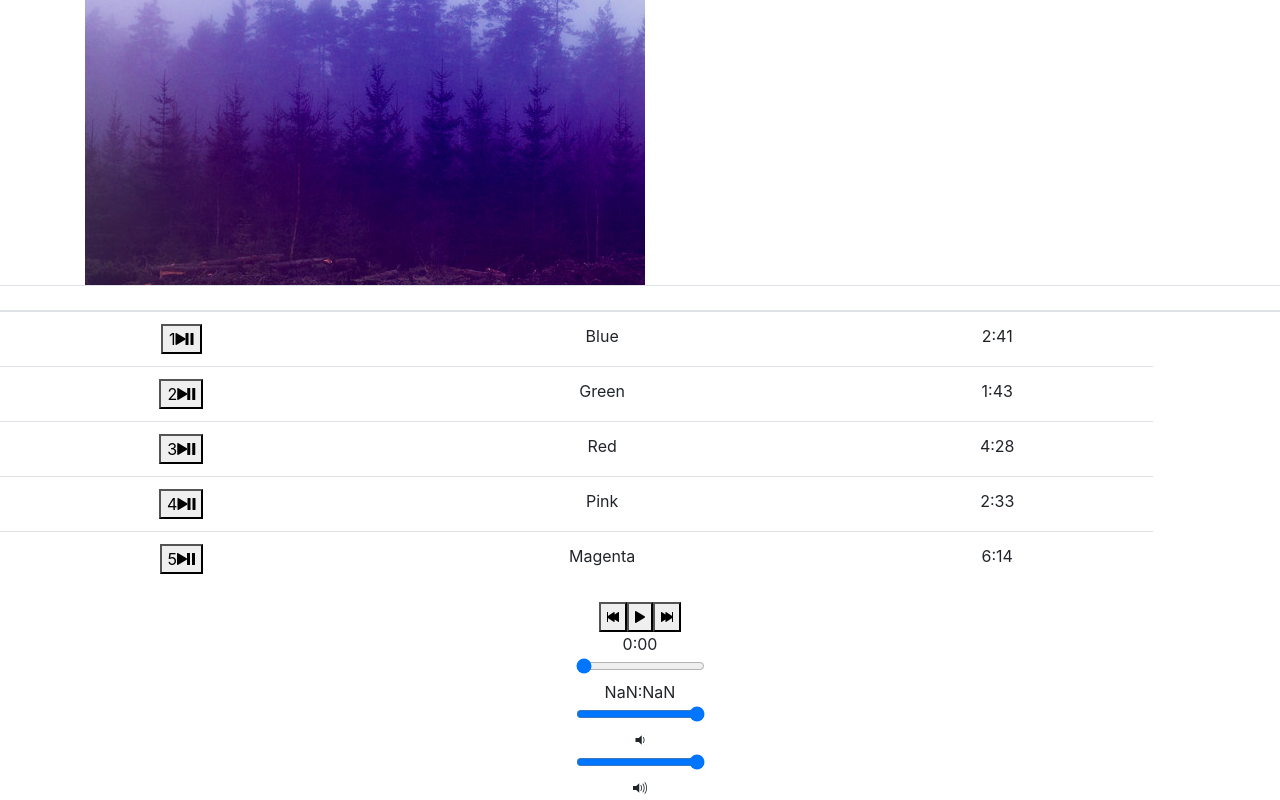
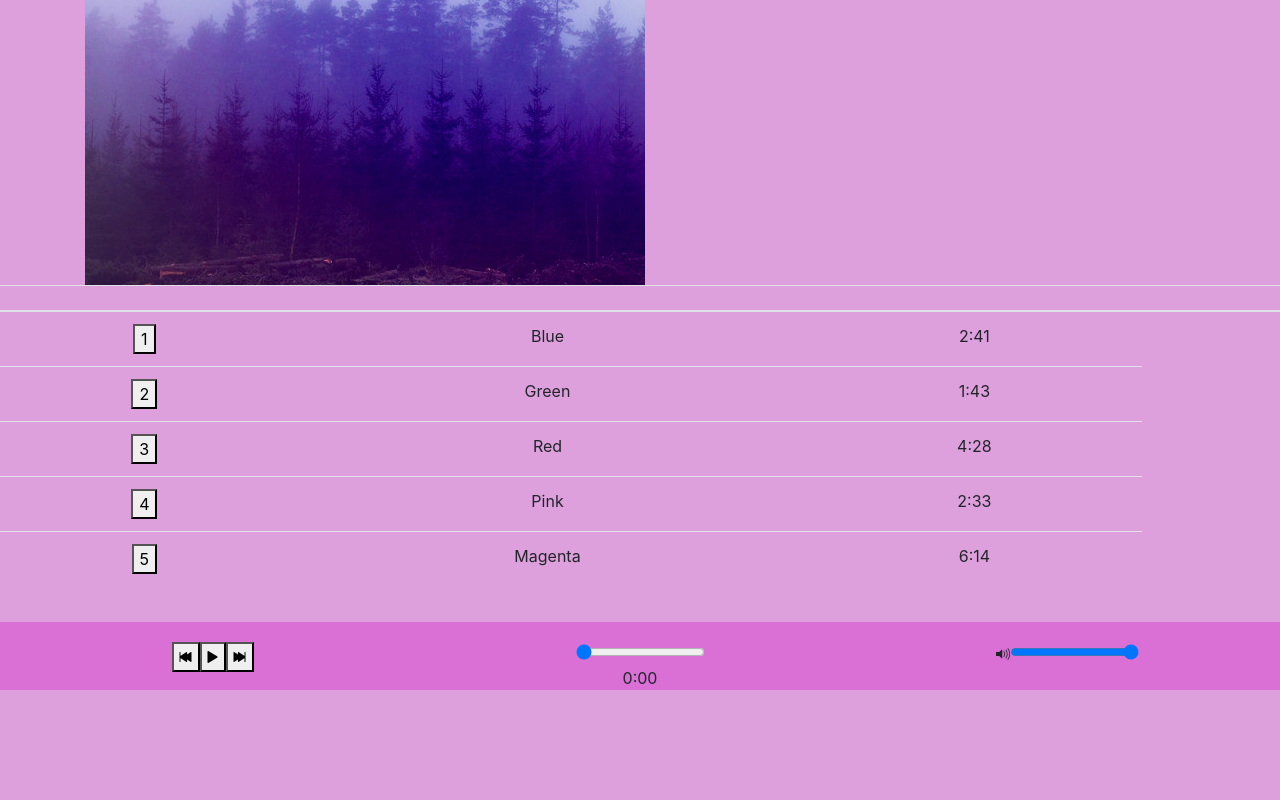
Before and after one commit to vrrodgers/bloc-jams-react, a React (Create React App) app: page /album/the-colors in a window 1280 px wide. Shown: the part 331-1131 px from the top of the page. After the commit the page ends 1021 px from the top, so only its background shows below. Built offline with nearby package versions, Linux system fonts and the light colour scheme.

Commit message:
added some styling

```diff
--- a/public/index.html
+++ b/public/index.html
@@ -28,7 +28,7 @@
     -->
     <title>React App</title>
   </head>
-  <body>
+  <body style="background-color: #dda0dd;">
     <noscript>
       You need to enable JavaScript to run this app.
     </noscript>
--- a/src/App.css
+++ b/src/App.css
@@ -1,3 +1,5 @@
+
+
 .App {
   text-align: center;
 }
@@ -31,21 +33,19 @@
 .ion-iphone{
    font-size: 90px;
 }
-
-
-
-jumbotron {
-  background-image: url("/images/club.png");
-  background-color: #17234E;
-  margin-bottom: 0;
-  min-height: 10%;
-  background-repeat: no-repeat;
-  background-position: center;
-  -webkit-background-size: cover;
-  background-size: cover;
+/* Library */
+.pic{
+  margin-top: 50px;
+}
+h3{
+  margin-top: 40px;
 }
 
-
+/* App */
+.navbar-brand{
+  font-size: 50px;
+}
+/* playerbar */
 
 
 @keyframes App-logo-spin {
--- a/src/App.js
+++ b/src/App.js
@@ -6,14 +6,16 @@ import Library from './components/Library';
 import Album from './components/Album';
 import * as ReactBootstrap from "react-bootstrap";
 
+
 class App extends Component {
   render() {
     return <div className="App">
+
           <header>
             <nav>
               <ReactBootstrap.Navbar>
                 <ReactBootstrap.Navbar.Header>
-                <ReactBootstrap.Navbar.Brand>
+                  <ReactBootstrap.Navbar.Brand >
                     <Link to="/">Bloc Jams</Link>
                   </ReactBootstrap.Navbar.Brand>
                 </ReactBootstrap.Navbar.Header>
@@ -36,6 +38,7 @@ class App extends Component {
             <Route path="/album/:slug" component={Album} />
           </main>
         </div>;
+
   }
 }
 
--- a/src/components/Album.js
+++ b/src/components/Album.js
@@ -197,8 +197,7 @@ class Album extends Component {
                 <td className="song-actions">
                   <button>
                     <span className="song-number ">{index + 1}</span>
-                    <span className="ion-play" />
-                    <span className="ion-pause" />
+
                   </button>
                 </td>
                 <td className="song-title">{song.title}</td>
--- a/src/components/Landing.js
+++ b/src/components/Landing.js
@@ -2,16 +2,23 @@ import React from 'react';
 import * as ReactBootstrap from "react-bootstrap";
 //import { Jumbotron } from 'react-bootstrap';
 //import { Button } from 'react-bootstrap';
+import imgUrl from './club.png';
 
 
 
-
-
+var divStyle = {
+  backgroundPosition: 'center',
+  backgroundSize: ' auto',
+  webkitBackgroundSize: 'cover',
+   height: '350px',
+  backgroundImage: 'url(' + imgUrl + ')',
+  marginTop: '60px'
+};
 
 const Landing = () => (
   <section className="landing">
-    <ReactBootstrap.Jumbotron>
-      <img src="assets/images/club.png" />
+    <ReactBootstrap.Jumbotron style={divStyle}>
+
     </ReactBootstrap.Jumbotron>
 
     <ReactBootstrap.Grid>
--- a/src/components/Library.js
+++ b/src/components/Library.js
@@ -15,7 +15,7 @@ class Library extends Component {
                     <ReactBootstrap.Row>
                         {
                             this.state.albums.map( ( album, index) =>
-                                <ReactBootstrap.Col md={6}>
+                                <ReactBootstrap.Col md={6} className="pic">
                                     <Link to={`/album/${album.slug}`} key={index} >
                                     <ReactBootstrap.Thumbnail src ={album.albumCover} alt= {album.title} />
                                     <h3>{album.title}</h3>
--- a/src/components/PlayerBar.js
+++ b/src/components/PlayerBar.js
@@ -1,11 +1,20 @@
 import React, { Component } from 'react';
+import * as ReactBootstrap from "react-bootstrap";
+
+var playerBarStyle = {
+  backgroundColor: '#DA70D6',
+  marginTop: '20px',
+};
+
 
 
 class PlayerBar extends Component {
     render() {
         return(
-            <section className="player-bar">
-                <section id="buttons">
+            <section className="player-bar" style={playerBarStyle}>
+              <ReactBootstrap.Grid>
+                <ReactBootstrap.Row>
+                  <ReactBootstrap.Col xs={6} md={3} id="buttons"style={playerBarStyle}>
                     <button id="previous" onClick={this.props.handlePrevClick}>
                     <span className="ion-skip-backward"></span>
                     </button>
@@ -15,9 +24,8 @@ class PlayerBar extends Component {
                     <button id="next" onClick ={this.props.handleNextClick}>
                       <span className="ion-skip-forward"></span>
                     </button>
-                </section>
-                <section id="time-control">
-                  <div className="current-time">{this.props.handleFormatTime(this.props.currentTime) }</div>
+                  </ReactBootstrap.Col>
+                  <ReactBootstrap.Col xs={9} md={6} id="time-control" style={playerBarStyle}>
                     <input
                     type="range"
                     className="seek-bar"
@@ -27,9 +35,10 @@ class PlayerBar extends Component {
                     step="0.01"
                     onChange={this.props.handleTimeChange}
                     />
-                  <div className="total-time">{this.props.handleFormatTime(this.props.duration)}</div>
-                </section>
-                <section id="volume-control">
+                    <div className="current-time">{this.props.handleFormatTime(this.props.currentTime) } </div>
+                  </ReactBootstrap.Col>
+                  <ReactBootstrap.Col xs={6} md={3} id="volume-control" style={playerBarStyle} >
+                    <div className=" icon ion-volume-high">
                       <input
                         type="range"
                         className="seek-bar"
@@ -39,18 +48,10 @@ class PlayerBar extends Component {
                         step="0.01"
                         onChange={this.props.handleVolumeChange}
                         />
-                  <div className="icon ion-volume-low"></div>
-                  <input type="range"
-                   className="seek-bar"
-                   value={(this.props.currentVolume / 1 )}
-                   max= "1"
-                    min="0"
-                    step="0.01"
-                    onChange={this.props.handleVolumeChange}
-                   />
-
-                  <div className=" icon ion-volume-high"></div>
-                </section>
+                    </div>
+                  </ReactBootstrap.Col>
+                </ReactBootstrap.Row>
+              </ReactBootstrap.Grid>
             </section>
         );
     }
--- a/src/index.css
+++ b/src/index.css
@@ -3,8 +3,3 @@ body {
   padding: 0;
   font-family: sans-serif;
 }
-.jumbotron {
-
-  background-repeat: no-repeat;
-  background-size: auto;
-}
```
Also changed, not shown: src/components/club.png (added). Lines whose indentation alone changed are shown as unchanged.
